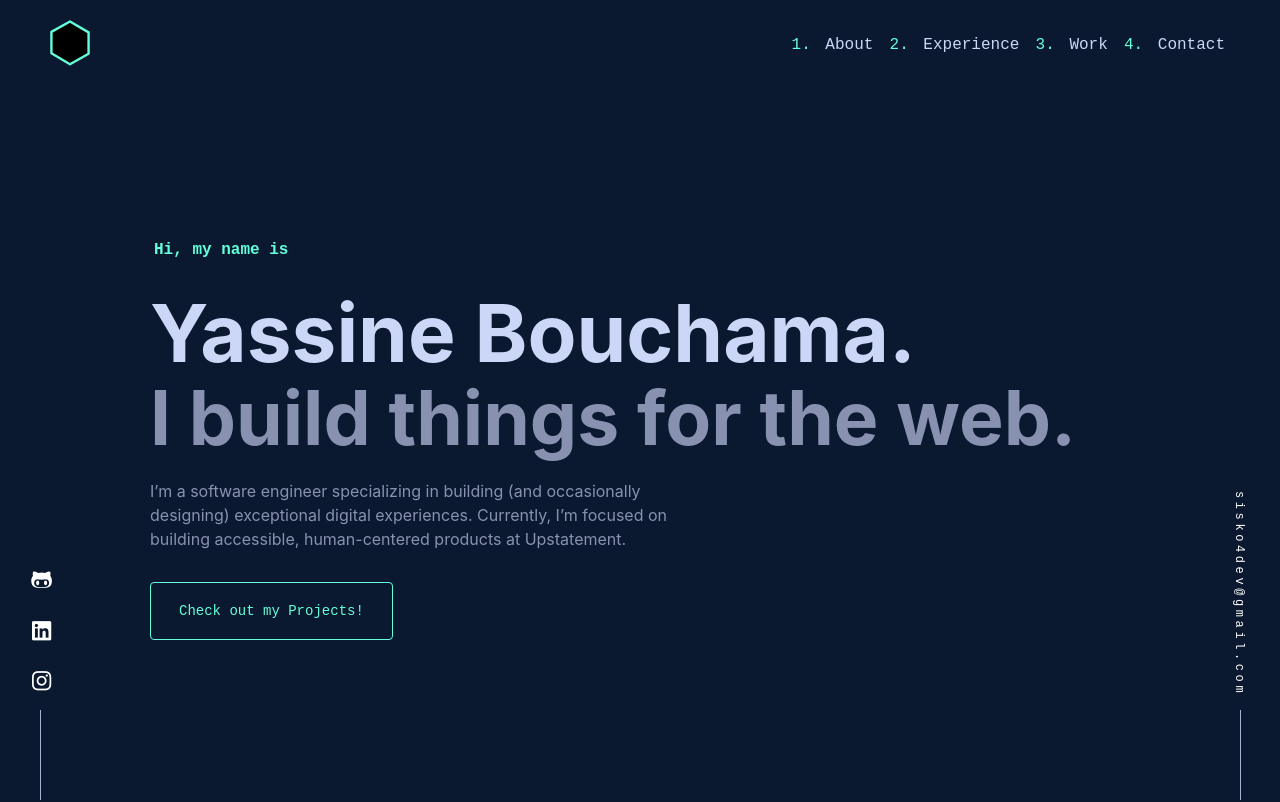
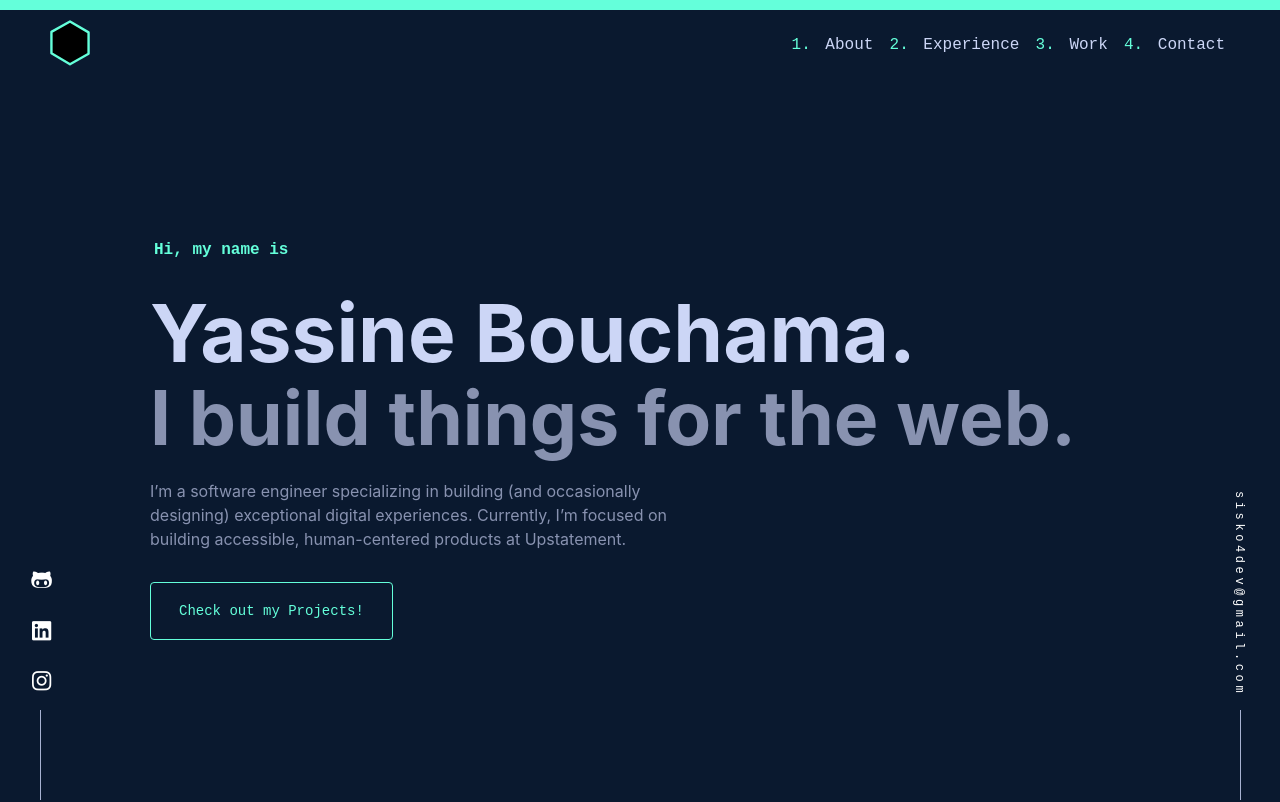
Before and after one commit to YassineBouchama1/Portfolio-V2, a React (Vite) app: page / in a window 1280 px wide. Shown: the top 802 px of the page. Built offline with nearby package versions, Linux system fonts and the light colour scheme.

Commit message:
start adding animation

```diff
--- a/package.json
+++ b/package.json
@@ -9,6 +9,7 @@
     "preview": "vite preview"
   },
   "dependencies": {
+    "framer-motion": "^10.12.16",
     "react": "^18.2.0",
     "react-dom": "^18.2.0",
     "react-router-dom": "^6.8.1",
@@ -18,6 +19,6 @@
     "@types/react": "^18.0.27",
     "@types/react-dom": "^18.0.10",
     "@vitejs/plugin-react": "^3.1.0",
-    "vite": "^4.1.0"
+    "vite": "^4.1.1"
   }
 }
--- a/src/App.css
+++ b/src/App.css
@@ -1,25 +1,22 @@
-.App{
-  background-color: var( --navy);
+.App {
+  background-color: var(--navy);
   height: 100vh;
   position: relative;
-
-
 }
-.error404{
+.error404 {
   font-family: var(--font-mono);
   font-size: var(--fz-xxl);
   color: var(--light-slate);
   text-align: center;
 }
-.slide-side{
+.slide-side {
   display: flex;
   flex-direction: column;
   -webkit-box-align: center;
   align-items: center;
   position: relative;
 }
-.slide-side a{
-
+.slide-side a {
   color: white;
 
   padding: 10px;
@@ -31,14 +28,13 @@
   -webkit-writing-mode: vertical-rl;
   writing-mode: vertical-rl;
 }
-  .slide-side i{
+.slide-side i {
   font-size: var(--fz-xxl);
-
 }
-.slide-side a:hover{
+.slide-side a:hover {
   color: var(--green);
 }
-.email__StyledLinkWrapper-left{
+.email__StyledLinkWrapper-left {
   width: 40px;
   position: fixed;
   bottom: 0px;
@@ -48,7 +44,7 @@
   z-index: 10;
   color: var(--light-slate);
 }
-.email__StyledLinkWrapper-right{
+.email__StyledLinkWrapper-right {
   width: 40px;
   position: fixed;
   bottom: 0px;
@@ -58,8 +54,7 @@
   color: var(--light-slate);
 }
 
-.email__StyledLinkWrapper-right::after{
-
+.email__StyledLinkWrapper-right::after {
   content: "";
   display: block;
   width: 1px;
@@ -68,9 +63,7 @@
   background-color: var(--light-slate);
 }
 
-
-  .email__StyledLinkWrapper-left::after{
-
+.email__StyledLinkWrapper-left::after {
   content: "";
   display: block;
   width: 1px;
@@ -79,15 +72,11 @@
   background-color: var(--light-slate);
 }
 
-
 section {
   margin: 0px auto;
   padding: 100px 0px;
   max-width: 1100px;
-
-
 }
-
 
 main.fillHeight {
   padding: 0px 150px;
@@ -101,13 +90,10 @@
   padding: 50px 150px;
 }
 
-  @media (max-width: 1080px){
-
-
+@media (max-width: 1080px) {
 }
 
 @media (max-width: 991.98px) {
-
   main.fillHeight {
     padding: 0px 100px;
   }
@@ -119,12 +105,7 @@
     min-height: 100vh;
     padding: 50px 100px;
   }
-
 }
-
-
-
-
 
 @media (max-width: 767.98px) {
   main.fillHeight {
@@ -137,7 +118,18 @@
     min-height: 100vh;
     padding: 50px 25px;
   }
-    .slide-side{
+  .slide-side {
     display: none;
   }
 }
+
+.progress-bar {
+  position: fixed;
+  top: 0;
+  left: 0;
+  right: 0;
+  height: 10px;
+  background: var(--green);
+  transform-origin: 0%;
+  z-index: 5;
+}
--- a/src/App.jsx
+++ b/src/App.jsx
@@ -1,4 +1,4 @@
-import { useState , useContext } from 'react'
+import { useState, useContext } from 'react'
 
 import './App.css'
 import About from './Components/About/About'
@@ -10,30 +10,37 @@
 import OtherProjects from './Components/OtherProjects/OtherProjects'
 import Projects from './Components/Projects/Projects'
 import { ThemeContext } from './Context/theme'
-import {BrowserRouter,Route,Routes } from 'react-router-dom'
-
+import { BrowserRouter, Route, Routes } from 'react-router-dom'
+import { motion, useScroll, useSpring } from "framer-motion";
 function App() {
   const [count, setCount] = useState(0)
-const [{themename , setthemename}] = useContext(ThemeContext)
+  const [{ themename, setthemename }] = useContext(ThemeContext)
+  const { scrollYProgress } = useScroll();
 
+  const scaleX = useSpring(scrollYProgress, {
+    stiffness: 100,
+    damping: 30,
+    restDelta: 0.001
+  });
   // setthemename('hool')
   return (
     <div className="App">
+      <motion.div className="progress-bar" style={{ scaleX }} />
       <BrowserRouter>
-    <NavBar/>
+        <NavBar />
         <Routes>
           <Route path="/" element={<>
             <main>
 
-  <Hero/>
-  <About/>
-  <Experience/>
-  <Projects/>
-  <OtherProjects/>
-  <Contact/>
+              <Hero />
+              <About />
+              <Experience />
+              <Projects />
+              <OtherProjects />
+              <Contact />
 
             </main>
-  <Footer/>
+            <Footer />
             {/* */}
             <div className="slide-side">
               <div class="email__StyledLinkWrapper-left">
@@ -49,7 +56,7 @@
                 <a target='_blank' href="mailto:brittany.chiang@gmail.com">sisko4dev@gmail.com</a>
               </div>
             </div>
-  </>}/>
+          </>} />
 
           <Route path="*" element={<p className='error404'>  there is no page with this link  back to yassine.info</p>} />
 
--- a/src/Components/About/About.jsx
+++ b/src/Components/About/About.jsx
@@ -8,7 +8,7 @@
         <section id='about'>
             <div className='about'>
                 <div className='text-about'>
-                  <TitleSection title={'About Me'}/>
+                    <TitleSection title={'About Me'} />
 
                     <div>
                         <p>Hello, my name is Yassine and I have a passion for creating things that exist on the internet. My interest in web development began in the year 2022, when I decided to assist a friend of mine in building his website for a personal project.
@@ -36,7 +36,9 @@
 
 
 
-                <div className='img-about'>
+                <div
+
+                    className='img-about'>
                     <img src={me}></img>
 
 
```
Also changed, not shown: 1 other file (tests, documents, lock files or other folders). Lines whose indentation alone changed are shown as unchanged.
